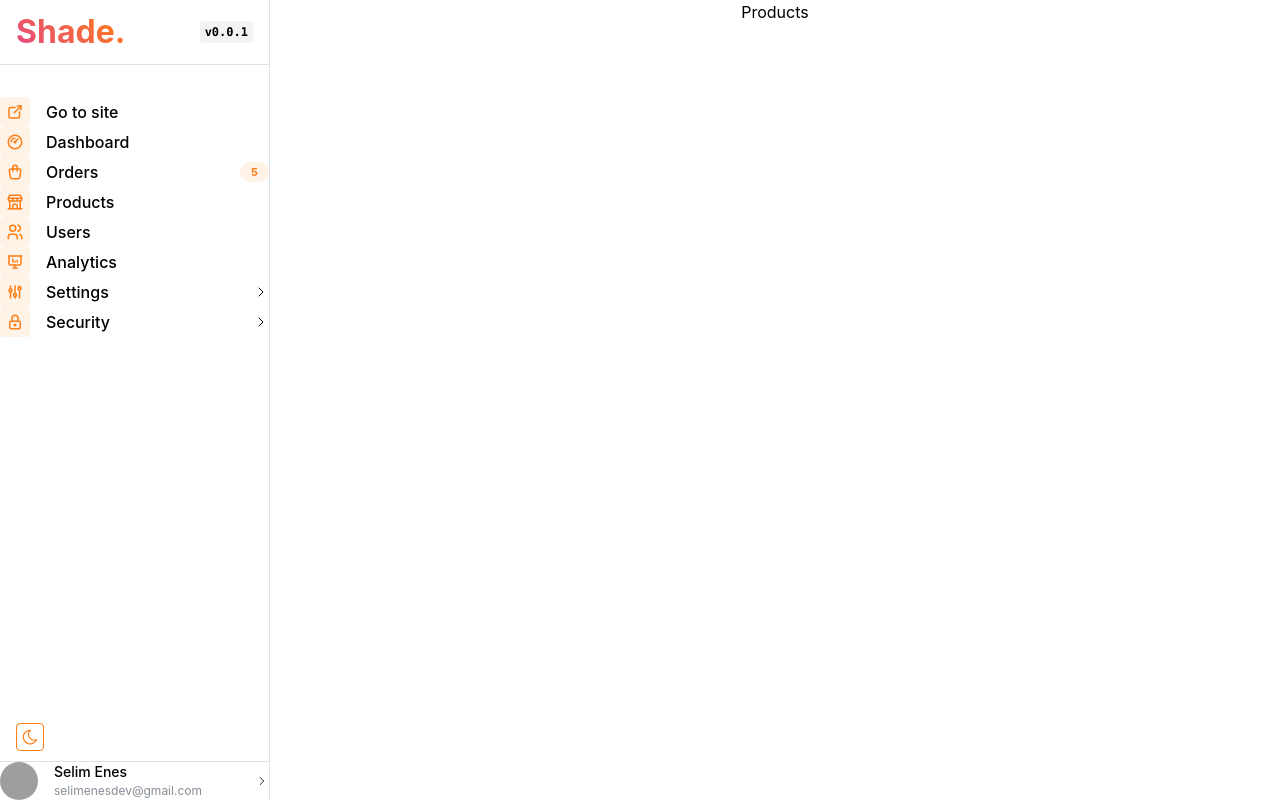
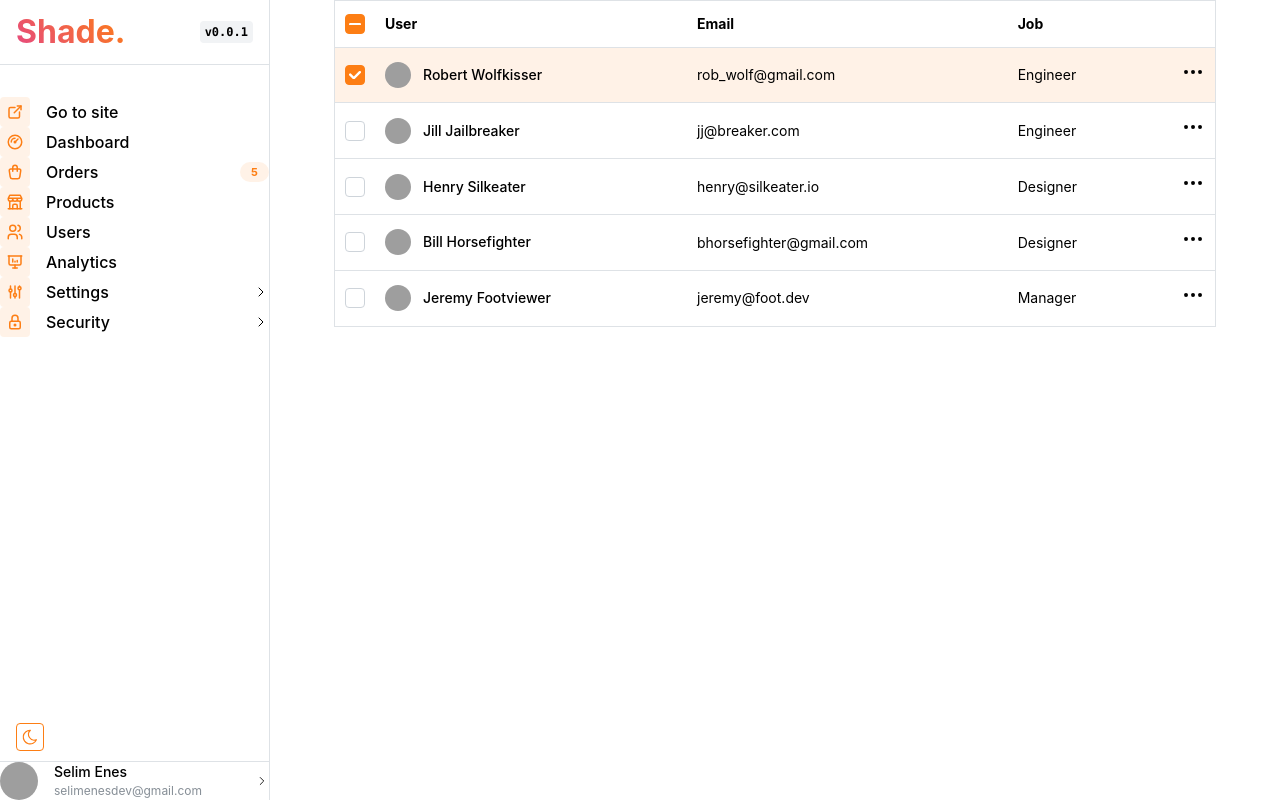
Before and after one commit to sellimenes/shadecom, a Next.js app: page /admin/products in a window 1280 px wide. Built offline with nearby package versions, Linux system fonts and the light colour scheme; grey boxes are pictures that could not be loaded.

Commit message:
admin products table skeleton

```diff
--- a/app/(admin)/AdminLayout.module.css
+++ b/app/(admin)/AdminLayout.module.css
@@ -6,6 +6,7 @@
 .childrenWrapper {
   padding-left: 4rem;
   padding-right: 4rem;
-  max-width: 1600px;
+  /* max-width: 1600px; */
+  width: 100%;
   margin: 0 auto;
 }
--- /dev/null
+++ b/app/(admin)/admin/products/ProductsPage.module.css
@@ -0,0 +1,3 @@
+.productsPageWrapper {
+  width: 100%;
+}
--- a/app/(admin)/admin/products/page.tsx
+++ b/app/(admin)/admin/products/page.tsx
@@ -1,9 +1,16 @@
+import AdminProductsTable from '@/components/AdminProductsTable/AdminProductsTable';
 import React from 'react';
+
+import classes from './ProductsPage.module.css';
 
 type Props = {};
 
-const Products = (props: Props) => {
-  return <div>Products</div>;
+const ProductsPage = (props: Props) => {
+  return (
+    <div className={classes.productsPageWrapper}>
+      <AdminProductsTable />
+    </div>
+  );
 };
 
-export default Products;
+export default ProductsPage;
--- a/app/layout.tsx
+++ b/app/layout.tsx
@@ -4,6 +4,7 @@ import { MantineProvider, ColorSchemeScript } from '@mantine/core';
 import { theme } from '../theme';
 
 import './globals.css';
+import { ModalsProvider } from '@mantine/modals';
 
 export const metadata = {
   title: 'Mantine Next.js template',
@@ -22,7 +23,9 @@ export default function RootLayout({ children }: { children: any }) {
         />
       </head>
       <body>
-        <MantineProvider theme={theme}>{children}</MantineProvider>
+        <MantineProvider theme={theme}>
+          <ModalsProvider>{children}</ModalsProvider>
+        </MantineProvider>
       </body>
     </html>
   );
--- /dev/null
+++ b/components/AdminProductsTable/AdminProductsTable.module.css
@@ -0,0 +1,3 @@
+.rowSelected {
+  background-color: var(--mantine-color-orange-light);
+}
--- /dev/null
+++ b/components/AdminProductsTable/AdminProductsTable.tsx
@@ -0,0 +1,155 @@
+'use client';
+
+import cx from 'clsx';
+import { useState } from 'react';
+import {
+  Table,
+  Checkbox,
+  ScrollArea,
+  Group,
+  Avatar,
+  Text,
+  rem,
+  Popover,
+  Button,
+  UnstyledButton,
+  Stack,
+} from '@mantine/core';
+import { modals } from '@mantine/modals';
+import classes from './AdminProductsTable.module.css';
+import { IconDots } from '@tabler/icons-react';
+import Link from 'next/link';
+
+const data = [
+  {
+    id: '1',
+    avatar:
+      'https://raw.githubusercontent.com/mantinedev/mantine/master/.demo/avatars/avatar-1.png',
+    name: 'Robert Wolfkisser',
+    job: 'Engineer',
+    email: 'rob_wolf@gmail.com',
+  },
+  {
+    id: '2',
+    avatar:
+      'https://raw.githubusercontent.com/mantinedev/mantine/master/.demo/avatars/avatar-7.png',
+    name: 'Jill Jailbreaker',
+    job: 'Engineer',
+    email: 'jj@breaker.com',
+  },
+  {
+    id: '3',
+    avatar:
+      'https://raw.githubusercontent.com/mantinedev/mantine/master/.demo/avatars/avatar-2.png',
+    name: 'Henry Silkeater',
+    job: 'Designer',
+    email: 'henry@silkeater.io',
+  },
+  {
+    id: '4',
+    avatar:
+      'https://raw.githubusercontent.com/mantinedev/mantine/master/.demo/avatars/avatar-3.png',
+    name: 'Bill Horsefighter',
+    job: 'Designer',
+    email: 'bhorsefighter@gmail.com',
+  },
+  {
+    id: '5',
+    avatar:
+      'https://raw.githubusercontent.com/mantinedev/mantine/master/.demo/avatars/avatar-10.png',
+    name: 'Jeremy Footviewer',
+    job: 'Manager',
+    email: 'jeremy@foot.dev',
+  },
+];
+
+export default function AdminProductsTable() {
+  const [selection, setSelection] = useState(['1']);
+  const toggleRow = (id: string) =>
+    setSelection((current) =>
+      current.includes(id) ? current.filter((item) => item !== id) : [...current, id]
+    );
+  const toggleAll = () =>
+    setSelection((current) => (current.length === data.length ? [] : data.map((item) => item.id)));
+
+  const openModal = () =>
+    modals.openConfirmModal({
+      title: 'Are you sure you want to delete this user?',
+      children: (
+        <Text size="sm">
+          This action is so important that you are required to confirm it with a modal. Please click
+          one of these buttons to proceed.
+        </Text>
+      ),
+      labels: { confirm: 'Delete', cancel: 'Cancel' },
+      confirmProps: { color: 'red' },
+      onCancel: () => console.log('Cancel'),
+      onConfirm: () => console.log('Delete'),
+    });
+
+  const rows = data.map((item) => {
+    const selected = selection.includes(item.id);
+    return (
+      <Table.Tr key={item.id} className={cx({ [classes.rowSelected]: selected })}>
+        <Table.Td>
+          <Checkbox
+            color="orange"
+            checked={selection.includes(item.id)}
+            onChange={() => toggleRow(item.id)}
+          />
+        </Table.Td>
+        <Table.Td>
+          <Group gap="sm">
+            <Avatar size={26} src={item.avatar} radius={26} />
+            <Text size="sm" fw={500}>
+              {item.name}
+            </Text>
+          </Group>
+        </Table.Td>
+        <Table.Td>{item.email}</Table.Td>
+        <Table.Td>{item.job}</Table.Td>
+        <Table.Td align="right">
+          <Popover position="bottom-end" withArrow offset={0} width={100}>
+            <Popover.Target>
+              <UnstyledButton>
+                <IconDots />
+              </UnstyledButton>
+            </Popover.Target>
+            <Popover.Dropdown>
+              <Link href={`admin/products/productId`}>
+                <Text size="sm">Edit</Text>
+              </Link>
+              <UnstyledButton onClick={openModal}>
+                <Text size="sm">Delete</Text>
+              </UnstyledButton>
+            </Popover.Dropdown>
+          </Popover>
+        </Table.Td>
+      </Table.Tr>
+    );
+  });
+
+  return (
+    <ScrollArea>
+      <Table miw={800} verticalSpacing="sm" withTableBorder>
+        <Table.Thead>
+          <Table.Tr>
+            <Table.Th style={{ width: rem(40) }}>
+              <Checkbox
+                color="orange"
+                onChange={toggleAll}
+                checked={selection.length === data.length}
+                indeterminate={selection.length > 0 && selection.length !== data.length}
+              />
+            </Table.Th>
+            <Table.Th>User</Table.Th>
+            <Table.Th>Email</Table.Th>
+            <Table.Th>Job</Table.Th>
+            <Table.Th align="right" />
+          </Table.Tr>
+        </Table.Thead>
+        <Table.Tbody>{rows}</Table.Tbody>
+      </Table>
+    </ScrollArea>
+  );
+}
--- a/components/Header/Header.module.css
+++ b/components/Header/Header.module.css
@@ -12,6 +12,7 @@
 .inner {
   height: rem(56px);
   display: flex;
+  gap: 3rem;
   justify-content: space-between;
   align-items: center;
 }
@@ -39,3 +40,8 @@
 .linkLabel {
   margin-right: rem(5px);
 }
+
+.searchInput {
+  flex: 1;
+  max-width: 600px;
+}
--- a/package.json
+++ b/package.json
@@ -23,6 +23,7 @@
     "@mantine/core": "7.3.1",
     "@mantine/form": "^7.3.1",
     "@mantine/hooks": "7.3.1",
+    "@mantine/modals": "^7.3.1",
     "@next/bundle-analyzer": "^14.0.1",
     "@tabler/icons-react": "^2.40.0",
     "embla-carousel-autoplay": "^7.1.0",
```
Also changed, not shown: components/Header/Header.tsx (+17 -26 lines), 1 other file (tests, documents, lock files or other folders).
